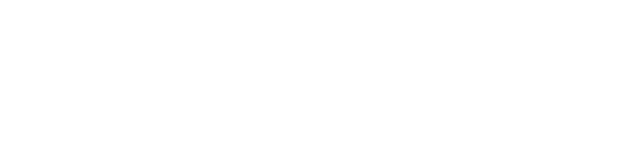
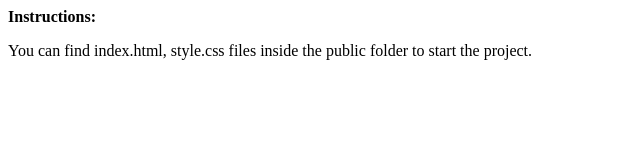
Before and after one commit to iamneo-production/dbafdabbadeadaeccdfffebaeceaec, a website: page public/index.html in a window 1280 px wide. Shown: the whole page, without its empty margins (0-640 px from the left). Drawn offline with Linux system fonts and the light colour scheme.

Commit message:
Backup Commit

```diff
--- a/public/index.html
+++ b/public/index.html
@@ -1,3 +1,6 @@
 <html>
+    <body>
+        <p><b>Instructions:</b></p>
+        <p>You can find index.html, style.css files inside the public folder to start the project.</p>
 
-</html>
+        </html>
```
